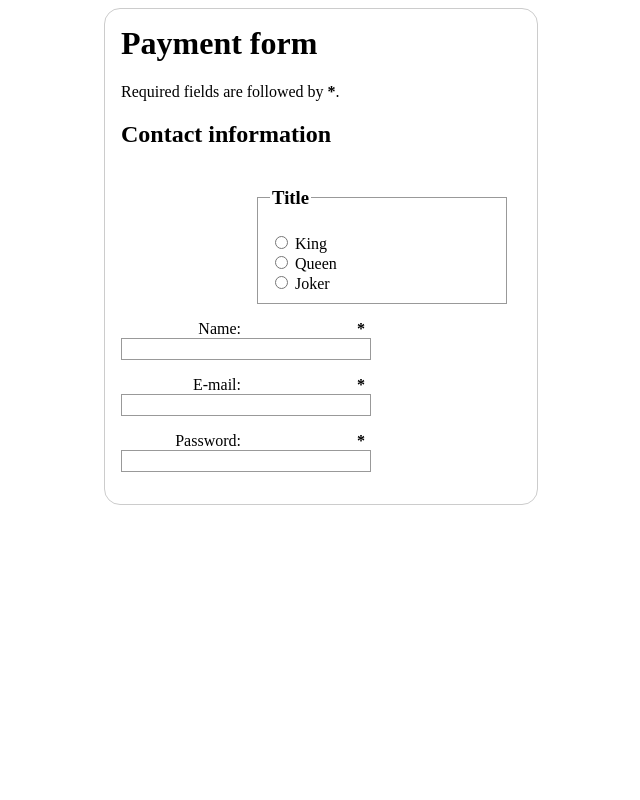
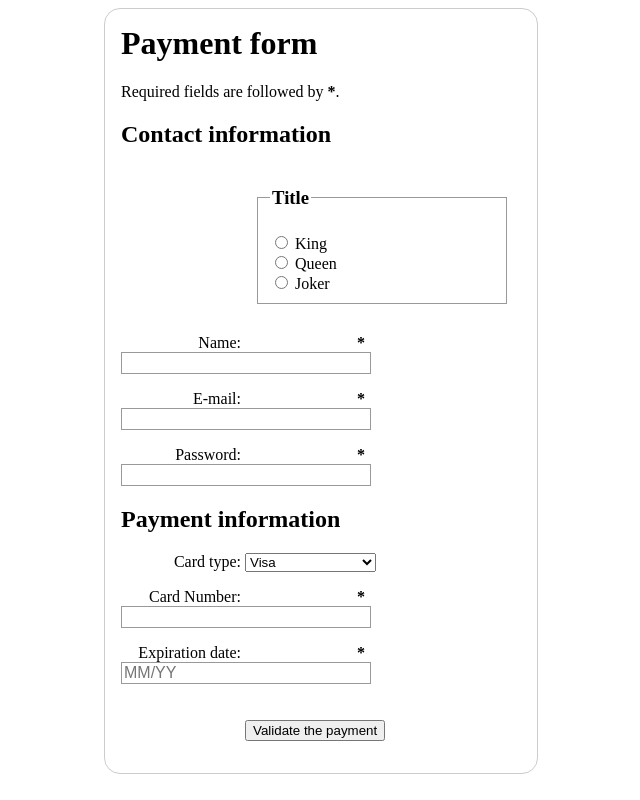
Before and after one commit to RhazzXIX/git_test, a plain HTML site: page intermediate-HTML-CSS/form-basics/mdn-forms-intro/paymentform/index.html in a window 1280 px wide. Shown: the whole page, without its empty margins (319-959 px from the left). Drawn offline with Linux system fonts and the light colour scheme.

Commit message:
Finnish MDN different form control guides

```diff
--- a/intermediate-HTML-CSS/form-basics/mdn-forms-intro/paymentform/index.html
+++ b/intermediate-HTML-CSS/form-basics/mdn-forms-intro/paymentform/index.html
@@ -60,9 +60,42 @@
                     <span>Password: </span>
                     <strong><span aria-label="required">*</span></strong>
                 </label>
-                <input type="text" id="pwd" name="userpassword">
+                <input type="text" id="pwd" name="userpassword"/>
             </p>
         </section>
+        <section>
+            <h2>Payment information</h2>
+            <p>
+                <label for="card">
+                    <span>Card type:</span>
+                </label>
+                <select name="usercard" id="card">
+                    <option value="visa">Visa</option>
+                    <option value="mv">Mastercard</option>
+                    <option value="amex">American Express</option>
+                </select>
+            </p>
+            <p>
+                <label for="number">
+                    <span>Card Number:</span>
+                    <strong><span aria-label="required">*</span></strong>
+                </label>
+                <input type="tel" name="cardnumber" id="number"/>
+            </p>
+            <p>
+                <label for="expiration">
+                    <span>Expiration date:</span>
+                    <strong><span aria-label="required">*</span></strong>
+                </label>
+                <input type="text" name="cardexpiration" id="expiration" required="true" placeholder="MM/YY" pattern="^(0[1-9]1[0-2])\/(0-19]{2})$"/>
+            </p>
+        </section>
+        <section>
+            <p>
+                <button type="submit">Validate the payment</button>
+            </p>
+        </section>
+
     </form>
 
 </body>
--- a/intermediate-HTML-CSS/form-basics/mdn-forms-intro/paymentform/style.css
+++ b/intermediate-HTML-CSS/form-basics/mdn-forms-intro/paymentform/style.css
@@ -57,6 +57,7 @@ fieldset {
     width: 250px;
     box-sizing: border-box;
     margin-left: 136px;
+    margin-bottom: 30px;
     border: 1px solid #999;
 }
 
```
Also changed, not shown: intermediate-HTML-CSS/form-basics/mdn-forms-intro/index.html (+26 -2 lines), intermediate-HTML-CSS/form-basics/mdn-forms-intro/style.css (+9 -0 lines), intermediate-HTML-CSS/form-basics/mdn-forms-intro/image/Site-logo.webp (added).
